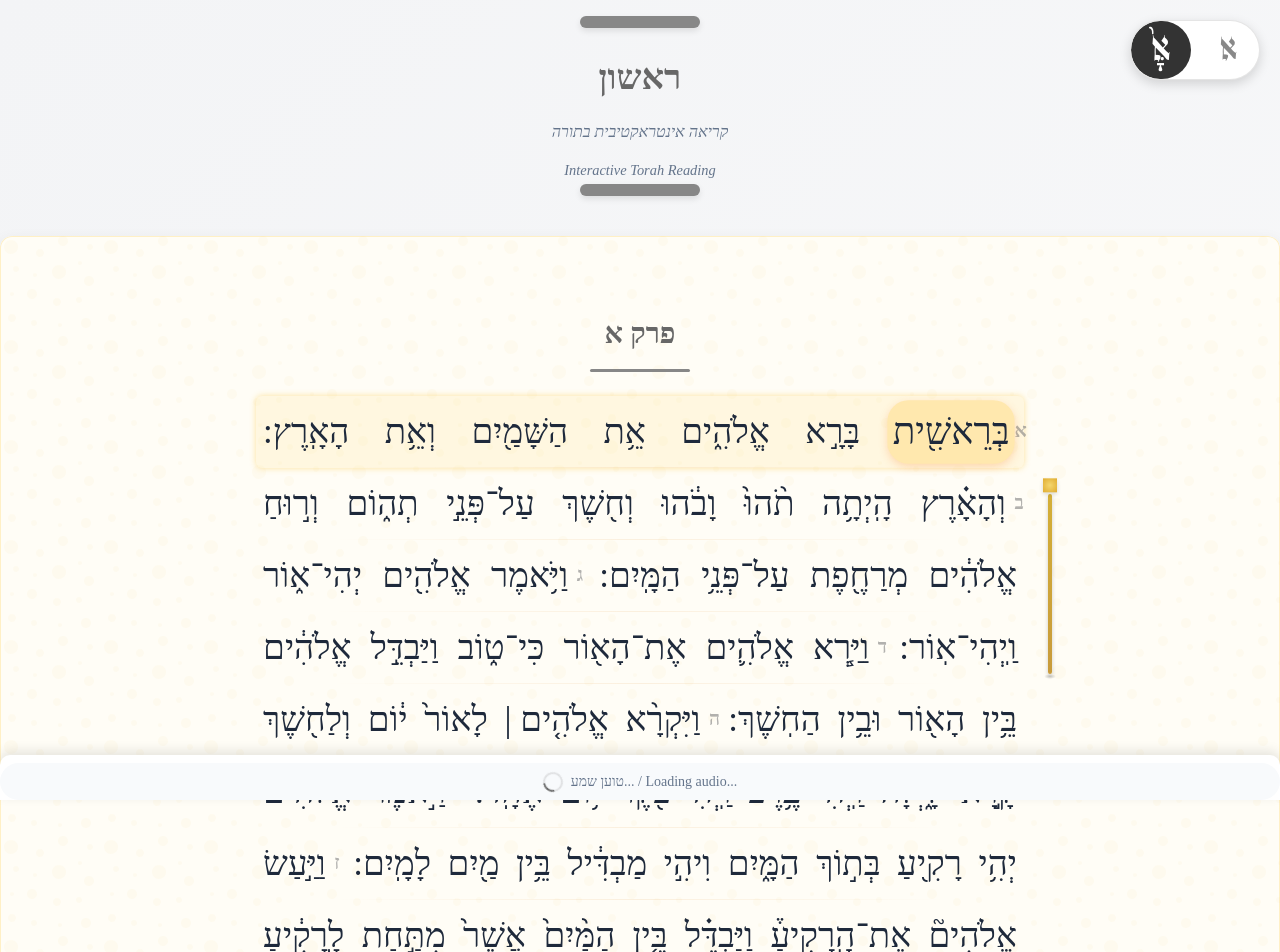
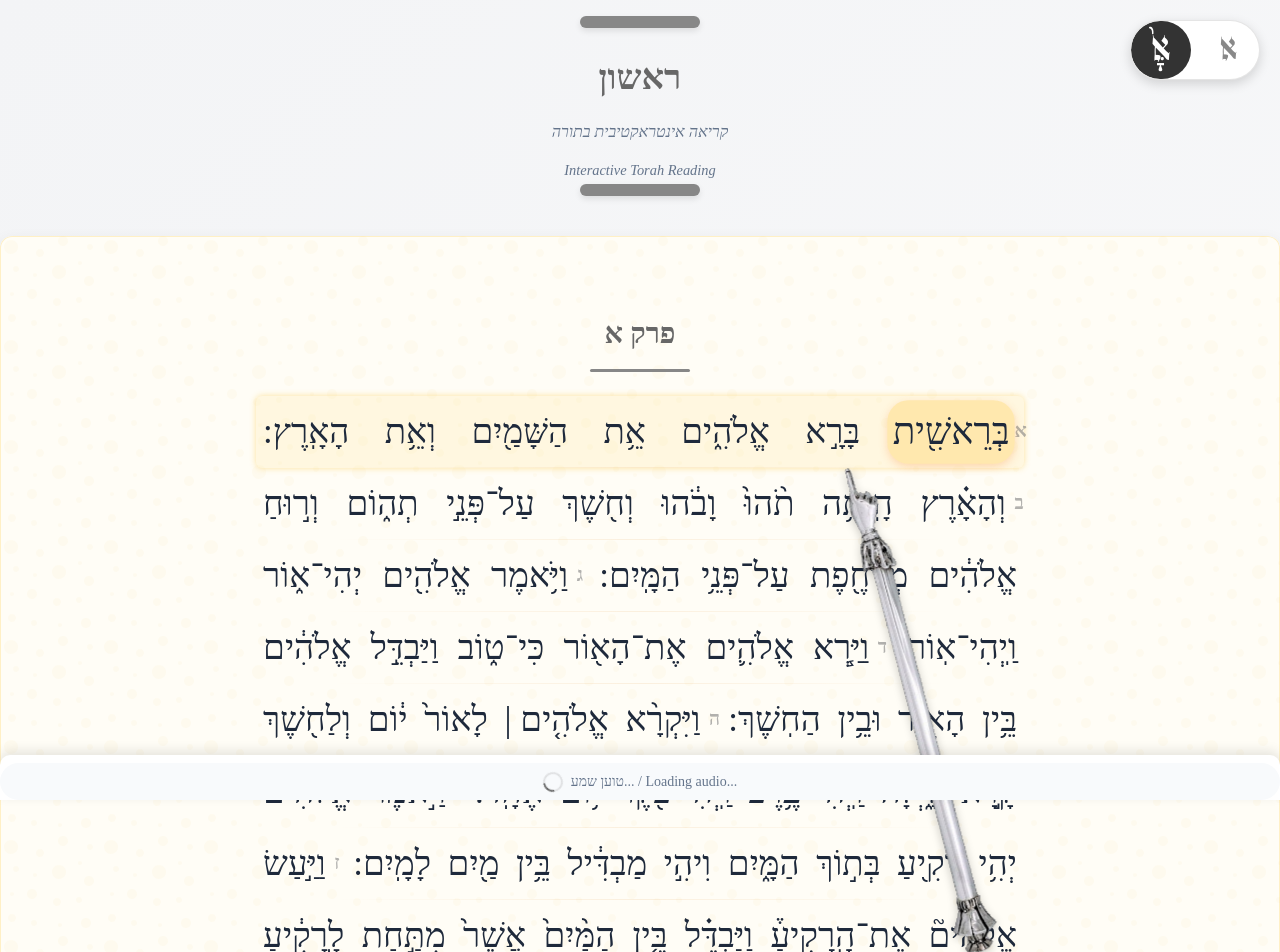
Before and after one commit to nbarkoch/torah-highlight-app, a React (Vite) app: page / in a window 1280 px wide. Shown: the top 952 px of the page. Built offline with nearby package versions, Linux system fonts and the light colour scheme; a web font is replaced by a local one.

Commit message:
fix pointer

```diff
--- a/src/components/TorahPointer/TorahPointer.css
+++ b/src/components/TorahPointer/TorahPointer.css
@@ -1,87 +1,48 @@
 .torah-pointer {
   position: absolute;
-  z-index: 1000;
+  z-index: 1;
   pointer-events: none; /* Allows click events to pass through */
   will-change: transform, top, left;
-  transform-origin: bottom center;
 }
 
-.pointer-handle {
-  width: 4px;
-  height: 180px;
-  background: linear-gradient(to bottom, #d4af37 0%, #c89b3c 100%);
-  position: absolute;
-  bottom: 0;
-  left: 50%;
-  transform: translateX(-50%);
-  border-radius: 2px;
-  box-shadow: 0 2px 4px rgba(0, 0, 0, 0.2);
-}
-
-.pointer-head {
-  width: 14px;
-  height: 14px;
-  background: radial-gradient(circle, #f5d76e 0%, #e0ac30 100%);
-  position: absolute;
-  bottom: 180px; /* Position it at the top of the handle */
-  left: 50%;
-  transform: translateX(-50%) rotate(45deg); /* Rotated to make a diamond shape */
-  box-shadow: 0 2px 4px rgba(0, 0, 0, 0.15);
+.pointer-image {
+  height: 500px; /* Adjust based on your PNG image size */
+  width: auto;
+  transform-origin: top center;
+  filter: drop-shadow(0 3px 5px rgba(0, 0, 0, 0.2));
 }
 
 /* Animation for the pointer when it's lowered */
-.torah-pointer.lowered {
+.torah-pointer.lowered .pointer-image {
   transform: translateY(20px);
-  transition: transform 0.5s ease-in-out;
+  opacity: 0.8;
+  transition: transform 0.5s ease-in-out, opacity 0.5s ease-in-out;
 }
 
-.torah-pointer:not(.lowered) {
+.torah-pointer:not(.lowered) .pointer-image {
   transform: translateY(0);
-  transition: transform 0.3s ease-out;
-}
-
-/* Add subtle shadow for depth */
-.torah-pointer::after {
-  content: "";
-  position: absolute;
-  bottom: -5px;
-  left: 50%;
-  transform: translateX(-50%);
-  width: 12px;
-  height: 5px;
-  background: radial-gradient(
-    ellipse at center,
-    rgba(0, 0, 0, 0.2) 0%,
-    rgba(0, 0, 0, 0) 70%
-  );
-  border-radius: 50%;
+  opacity: 1;
+  transition: transform 0.3s ease-out, opacity 0.3s ease-out;
 }
 
 /* Add a subtle bounce animation */
-@keyframes pointerBounce {
+@keyframes pointerHover {
   0%,
   100% {
-    transform: translateY(0) translateX(-50%);
+    transform: translateY(0);
   }
   50% {
-    transform: translateY(-2px) translateX(-50%);
+    transform: translateY(-3px);
   }
 }
 
-.pointer-head {
-  animation: pointerBounce 1.5s ease-in-out infinite;
+.torah-pointer:not(.lowered) .pointer-image {
+  animation: pointerHover 2s ease-in-out infinite;
 }
 
 /* Media query to adjust size on smaller screens */
 @media (max-width: 768px) {
-  .pointer-handle {
-    height: 120px;
-    width: 3px;
-  }
-
-  .pointer-head {
-    width: 10px;
-    height: 10px;
-    bottom: 120px;
+  .pointer-image {
+    height: 100px;
   }
 }
--- a/src/components/TorahPointer/TorahPointer.tsx
+++ b/src/components/TorahPointer/TorahPointer.tsx
@@ -1,5 +1,8 @@
 import { useEffect, useState, useRef, useCallback } from "react";
 import "./TorahPointer.css";
+
+// Import PNG pointer image
+import pointerImage from "../../assets/images/pointer.png";
 
 interface TorahPointerProps {
   highlightedWordId: string | null;
@@ -14,9 +17,8 @@ const TorahPointer = ({
   const [isVisible, setIsVisible] = useState(false);
   const [isLowered, setIsLowered] = useState(false);
   const lastUpdateTimeRef = useRef<number>(Date.now());
-  const lastPositionRef = useRef({ top: 0, left: 0 });
+  const lastHighlightedWordIdRef = useRef<string | null>(null);
   const pointerRef = useRef<HTMLDivElement>(null);
-  const lastHighlightedWordIdRef = useRef<string | null>(null);
 
   // Function to update pointer position based on the highlighted word
   const updatePointerPosition = useCallback(() => {
@@ -26,51 +28,26 @@ const TorahPointer = ({
     if (!targetWordId) return;
 
     // Find the word element
-    const wordElement =
-      document.querySelector(`.word[id="${targetWordId}"]`) ||
-      document.querySelector(`.word[data-word-id="${targetWordId}"]`);
+    const wordElement = document.querySelector(
+      `.word[data-word-id="${targetWordId}"]`
+    );
 
     if (!wordElement) {
-      // Try alternative selector that matches your DOM structure
-      const alternativeElement =
-        document.querySelector(`[id="${targetWordId}"]`) ||
-        document.querySelector(`[data-id="${targetWordId}"]`);
-
-      if (!alternativeElement) {
-        console.log(`Word element with ID ${targetWordId} not found`);
-        return;
-      }
-
-      const rect = alternativeElement.getBoundingClientRect();
-      const scrollTop = window.scrollY || document.documentElement.scrollTop;
-      const scrollLeft = window.scrollX || document.documentElement.scrollLeft;
-
-      // Position at the bottom right corner of the word
-      const newPosition = {
-        top: rect.bottom + scrollTop,
-        left: rect.right + scrollLeft - 5, // Small offset for better positioning
-      };
-
-      setPosition(newPosition);
-      lastPositionRef.current = newPosition;
-      lastUpdateTimeRef.current = Date.now();
-      setIsVisible(true);
-      setIsLowered(false);
+      console.log(`Word element with ID ${targetWordId} not found`);
       return;
     }
 
     const rect = wordElement.getBoundingClientRect();
     const scrollTop = window.scrollY || document.documentElement.scrollTop;
-    const scrollLeft = window.scrollX || document.documentElement.scrollLeft;
 
-    // Position at the bottom right corner of the word
+    // Position pointer directly under the highlighted word
+    // The pointer image has the yad (pointing hand) at its bottom
     const newPosition = {
-      top: rect.bottom + scrollTop,
-      left: rect.right + scrollLeft - 5, // Small offset for better positioning
+      top: rect.bottom + scrollTop + 5, // Small offset below the word
+      left: rect.left + rect.width / 2, // Center the pointer horizontally with the word
     };
 
     setPosition(newPosition);
-    lastPositionRef.current = newPosition;
     lastUpdateTimeRef.current = Date.now();
     setIsVisible(true);
     setIsLowered(false);
@@ -105,7 +82,7 @@ const TorahPointer = ({
   // Adjust position when window scrolls or resizes
   useEffect(() => {
     const handleViewportChange = () => {
-      if (highlightedWordId) {
+      if (highlightedWordId || lastHighlightedWordIdRef.current) {
         updatePointerPosition();
       }
     };
@@ -137,14 +114,14 @@ const TorahPointer = ({
       className={`torah-pointer ${isLowered ? "lowered" : ""}`}
       style={{
         position: "absolute",
-        top: `${position.top - 50}px`,
-        left: `${position.left - 200}px`,
-        transition: "top 0.3s ease, left 0.3s ease, transform 0.3s ease",
+        top: `${position.top - 270}px`,
+        left: `${position.left - 270}px`,
+        transform: "translateX(-50%)", // Center the pointer horizontally
+        transition: "top 0.3s ease, left 0.3s ease, transform 0.5s ease",
       }}
       aria-hidden="true" // This is decorative, not functional for screen readers
     >
-      <div className="pointer-handle"></div>
-      <div className="pointer-head"></div>
+      <img src={pointerImage} alt="" className="pointer-image" />
     </div>
   );
 };
--- a/src/utils/forRead.ts
+++ b/src/utils/forRead.ts
@@ -14,7 +14,7 @@ export const removeNikkudAndTaamim = (text: string): string => {
 
   // Hebrew nikkud and taamim range: \u0591 - \u05BD, \u05BF - \u05C7
   // Also remove colons (:) which are used at the end of verses
-  return text.replace("־", " ").replace(/[\u0591-\u05BD\u05BF-\u05C7:]/g, "");
+  return text.replace("־", " ").replace(/[\u0591-\u05BD\u05BF-\u05C7:|]/g, "");
 };
 
 /**
```
Also changed, not shown: src/assets/images/pointer.png (renamed from src/assets/pointer.png).
